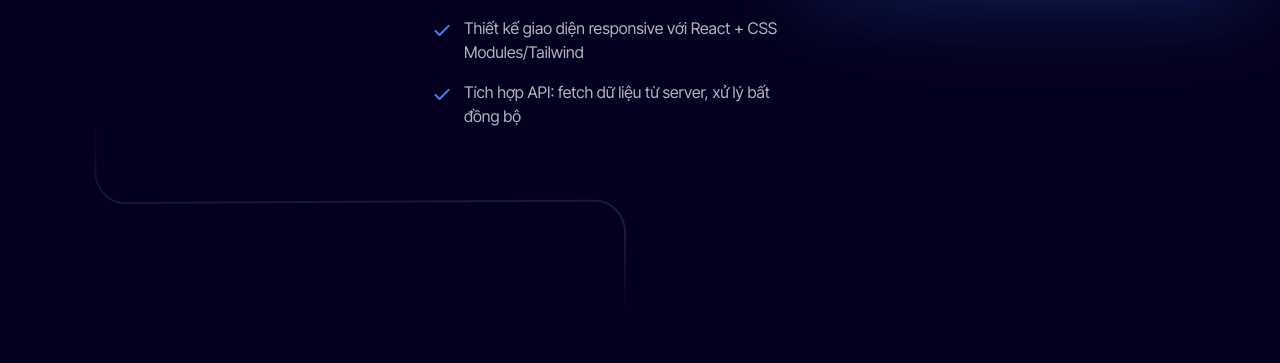
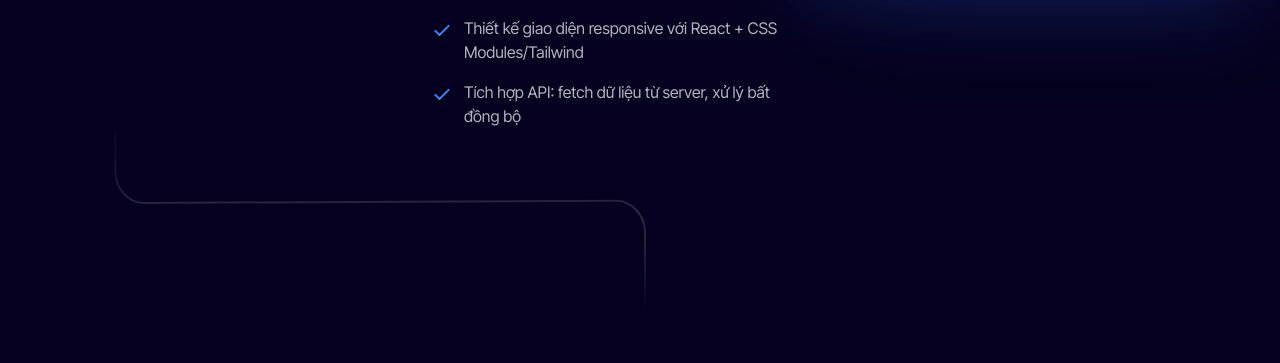
Before and after one commit to konan-1947/test_sydexa_landing, a Next.js app: page /become-senior-react in a window 1280 px wide. Shown: the part 4320-4683 px from the top of the page. Built offline with nearby package versions, Linux system fonts and the light colour scheme.

Commit message:
fix the endscroll bg color

```diff
--- a/src/app/become-senior-react/components/EndScrollingLightSpots.tsx
+++ b/src/app/become-senior-react/components/EndScrollingLightSpots.tsx
@@ -15,7 +15,6 @@ const EndScrollingLightSpots = () => {
         return () => window.removeEventListener("scroll", handleScroll);
     }, []);
 
-    // Tính toán vị trí của đốm sáng dọc theo vector dựa trên scroll
     const getGradientOffset = () => {
         if (!containerRef.current) return 0;
 
@@ -35,35 +34,9 @@ const EndScrollingLightSpots = () => {
 
     const gradientOffset = getGradientOffset();
 
-    // Giảm chiều dài trục x: giảm width và viewBox, đồng thời điều chỉnh path cho phù hợp
-    // Giả sử giảm khoảng 60px (10%) chiều dài, tức width còn 532, viewBox "0 0 532 185"
-    // Path cũng cần điều chỉnh các giá trị x tương ứng (giảm 60px)
-    // Tuy nhiên, để đơn giản, ta scale toàn bộ path theo tỉ lệ x mới/x cũ = 532/592
-
-    // Tính tỉ lệ scale
     const xScale = 532 / 592;
 
-    // Hàm scale path dọc trục x
     const scalePathX = (d: string, scale: number) => {
-        // Chỉ scale các số thực sau lệnh M, L, C, S, Q, T, V, H
-        // Đơn giản: chỉ scale các số sau lệnh M, L, C, Q, S, T, H (x), V (bỏ qua), Z (bỏ qua)
-        // Ở đây path chỉ dùng M, L, C, V
-        // Ta sẽ scale mọi số x (số đầu tiên sau lệnh hoặc sau dấu phẩy)
-        // Đơn giản hóa: chỉ scale các số sau lệnh, cách nhau bởi dấu cách hoặc phẩy
-        // Do path này đơn giản, ta có thể hardcode lại path đã scale
-
-        // Path gốc:
-        // "M1.5 0.0454102L1.5 42.9068C1.5 60.634 15.9113 74.9831 33.6383 74.9065L558.362 72.6389C576.089 72.5623 590.5 86.9115 590.5 104.639V184.5"
-        // Các giá trị x: 1.5, 1.5, 1.5, 15.9113, 33.6383, 558.362, 576.089, 590.5, 590.5
-        // Scale từng giá trị:
-        // 1.5 * xScale = 1.348
-        // 15.9113 * xScale = 14.312
-        // 33.6383 * xScale = 30.242
-        // 558.362 * xScale = 501.655
-        // 576.089 * xScale = 517.654
-        // 590.5 * xScale = 530.998
-
-        // Path đã scale:
         const dScaled = "M1.35 0.0454102L1.35 42.9068C1.35 60.634 14.31 74.9831 30.24 74.9065L501.66 72.6389C517.65 72.5623 531 86.9115 531 104.639V184.5";
         return dScaled;
     };
@@ -76,7 +49,6 @@ const EndScrollingLightSpots = () => {
     return (
         <div ref={containerRef} className="relative flex items-center justify-center w-[700px] max-w-full">
             <div className="relative w-[532px] h-[185px] pointer-events-none">
-                {/* Base line - luôn hiển thị với opacity thấp */}
                 <svg
                     width="532"
                     height="185"
@@ -87,13 +59,11 @@ const EndScrollingLightSpots = () => {
                 >
                     <path
                         d={scaledPath}
-                        stroke="#91B0FF"
+                        stroke="#FFFFFF"
                         strokeOpacity="0.15"
                         strokeWidth="2"
                     />
                 </svg>
-
-                {/* Moving light spot - chỉ đốm sáng di chuyển */}
                 <svg
                     width="532"
                     height="185"
@@ -113,7 +83,7 @@ const EndScrollingLightSpots = () => {
                         >
                             <stop
                                 offset={`${Math.max(0, (gradientOffset - 30) / 100)}`}
-                                stopColor="#91B0FF"
+                                stopColor="#FFFFFF"
                                 stopOpacity="0"
                             />
                             <stop
@@ -122,12 +92,12 @@ const EndScrollingLightSpots = () => {
                             />
                             <stop
                                 offset={`${gradientOffset / 100}`}
-                                stopColor="#91B0FF"
+                                stopColor="#FFFFFF"
                                 stopOpacity="0.7"
                             />
                             <stop
                                 offset={`${Math.min(1, (gradientOffset + 10) / 100)}`}
-                                stopColor="#91B0FF"
+                                stopColor="#FFFFFF"
                                 stopOpacity="0"
                             />
                             <stop
--- a/src/app/become-senior-react/page.tsx
+++ b/src/app/become-senior-react/page.tsx
@@ -66,7 +66,7 @@ const BecomeSeniorReactPage = () => {
       </div>
 
 
-      <div className="relative w-full flex justify-center items-center -mt-40 -ml-70 mr-0">
+      <div className="relative w-full flex justify-center items-center -mt-40 -ml-65 mr-0 z-0">
         <EndScrollingLightSpots />
         {/* Top fade gradient */}
         <div className="absolute top-0 left-0 right-0 h-20 bg-gradient-to-b from-[#05001f] to-transparent pointer-events-none z-10"></div>
```
